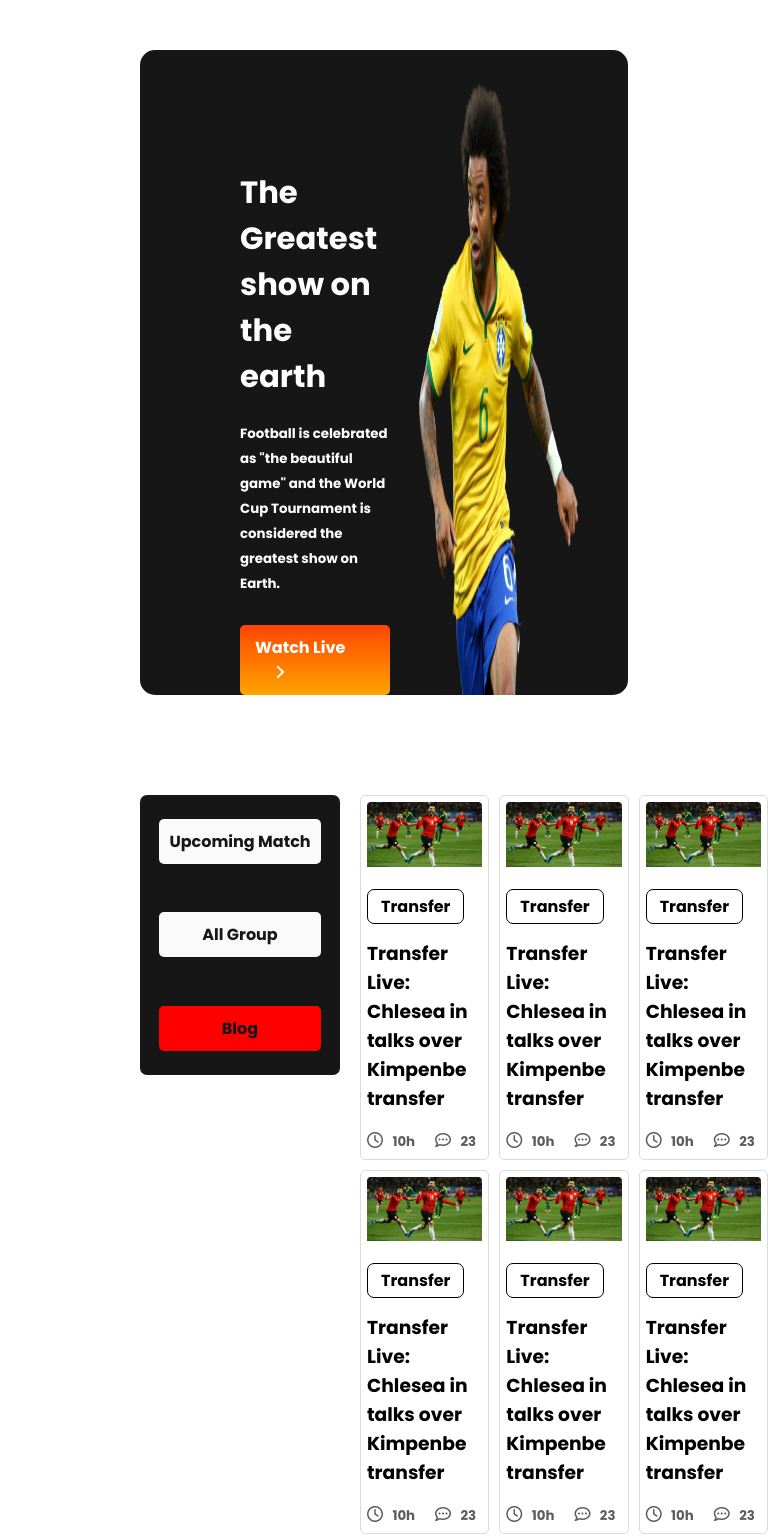
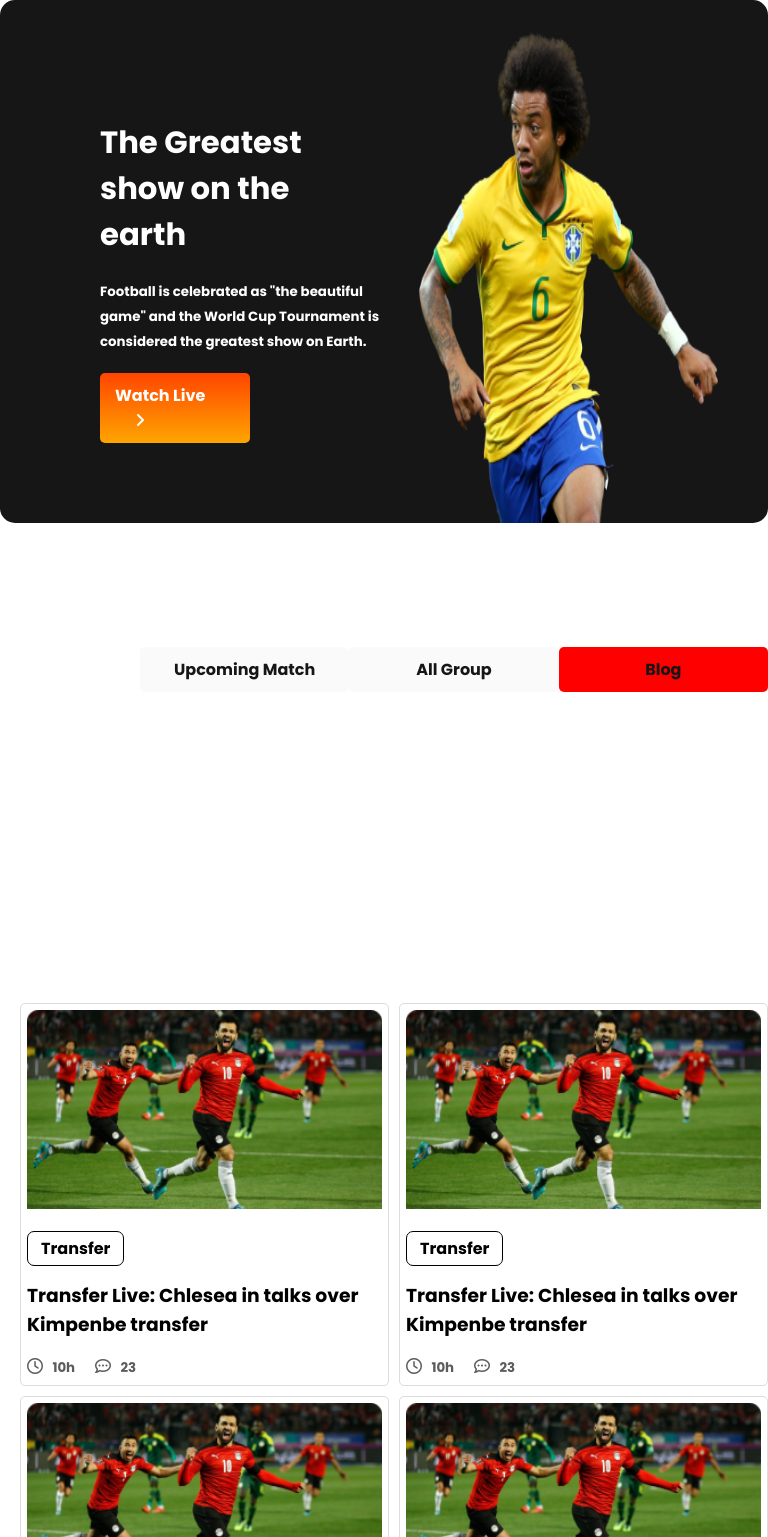
Before and after one commit to tanveer1912/FIFA-World-Cup, a plain HTML site: page index.html in a window 768 px wide. Shown: the top 1537 px of the page. Drawn offline with Linux system fonts and the light colour scheme.

Commit message:
tablet media query added

```diff
--- a/styles/style.css
+++ b/styles/style.css
@@ -18,8 +18,8 @@ cover styles start
 ----------------------- */
 
 .container {
-    max-width: 80%;
-    /* height: 660px; */
+    width: 80%;
+
     background-color: #161616;
     color: #fff;
     display: flex;
@@ -34,6 +34,7 @@ cover styles start
     padding-top: 120px;
     padding-left: 100px;
     padding-right: 20px;
+    padding-bottom: 80px;
 
 }
 
@@ -48,7 +49,7 @@ cover styles start
 
 .cover-titel p {
     padding-top: 20px;
-    padding-bottom: 30px;
+    padding-bottom: 20px;
 
 }
 
@@ -276,6 +277,7 @@ hr {
         margin-top: 0;
         margin-right: 0;
         max-width: 100%;
+        width: 100%;
 
     }
 
@@ -284,7 +286,7 @@ hr {
     }
 
     .cover-titel h1 {
-        font-size: 7vw;
+        font-size: 7.5vw;
     }
 
     #container {
@@ -322,6 +324,8 @@ hr {
         row-gap: 10px;
         align-items: center;
         justify-content: center;
+        height: 0;
+        width: 0;
 
     }
 
@@ -331,4 +335,46 @@ hr {
 
 /* --------------only Tablet Decices--------------- */
 
-@media only screen and (min-width: 677px) and (max-width: 975px) {}
+@media only screen and (min-width: 677px) and (max-width: 992px) {
+
+    body {
+        width: auto;
+    }
+
+    .container {
+
+        margin-left: 0;
+        margin-top: 0;
+        margin-right: 0;
+
+        width: 100%;
+
+    }
+
+    #container {
+        flex-direction: column;
+    }
+
+    .a-box {
+        display: grid;
+        grid-template-columns: repeat(3, 1fr);
+        justify-content: center;
+
+        width: 100%;
+        background-color: #fff;
+
+
+    }
+
+    .transfers {
+        display: grid;
+        grid-template-columns: repeat(2, 1fr);
+        column-gap: 10px;
+        row-gap: 10px;
+        width: auto;
+    }
+
+
+
+
+}
```
